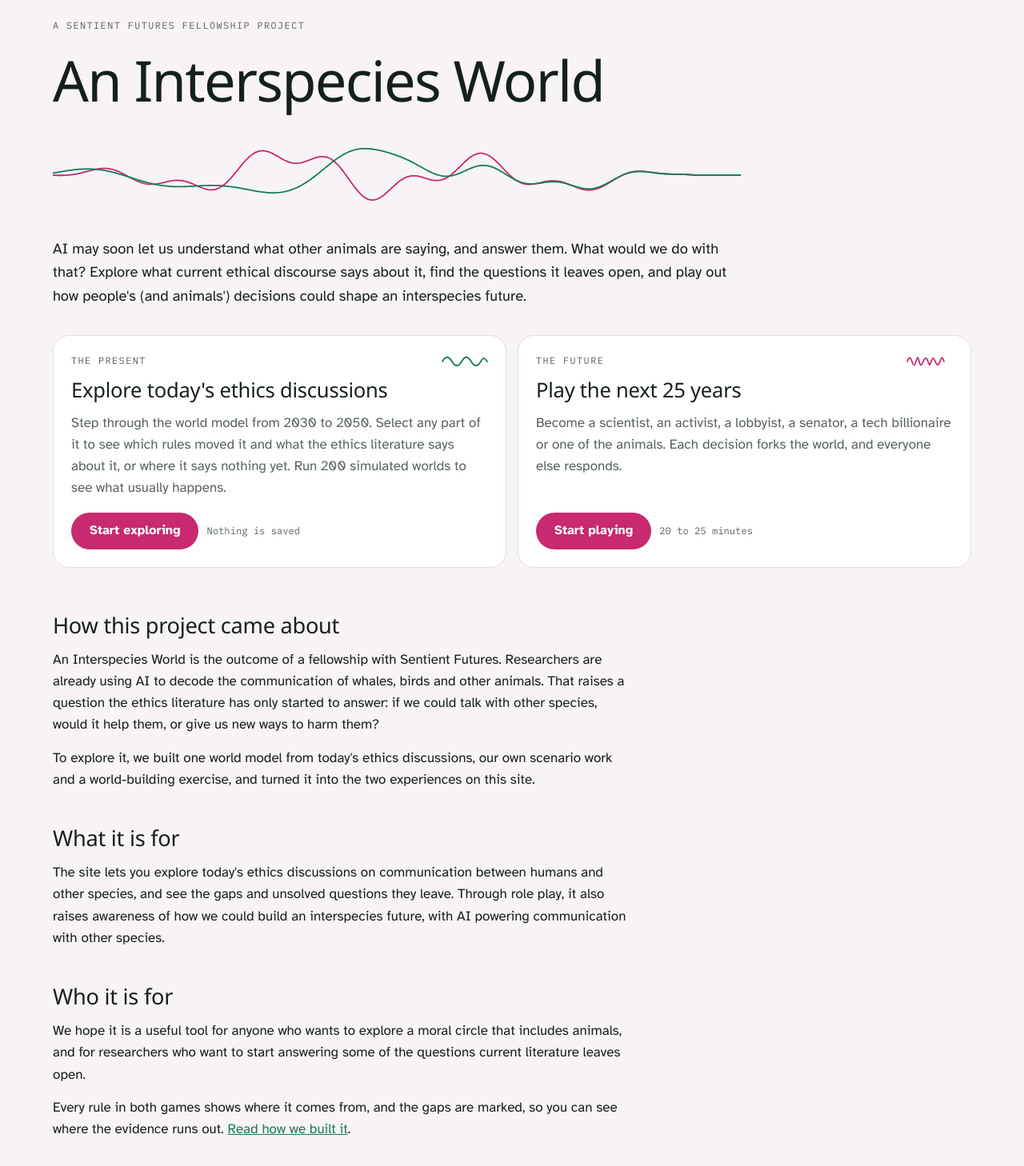
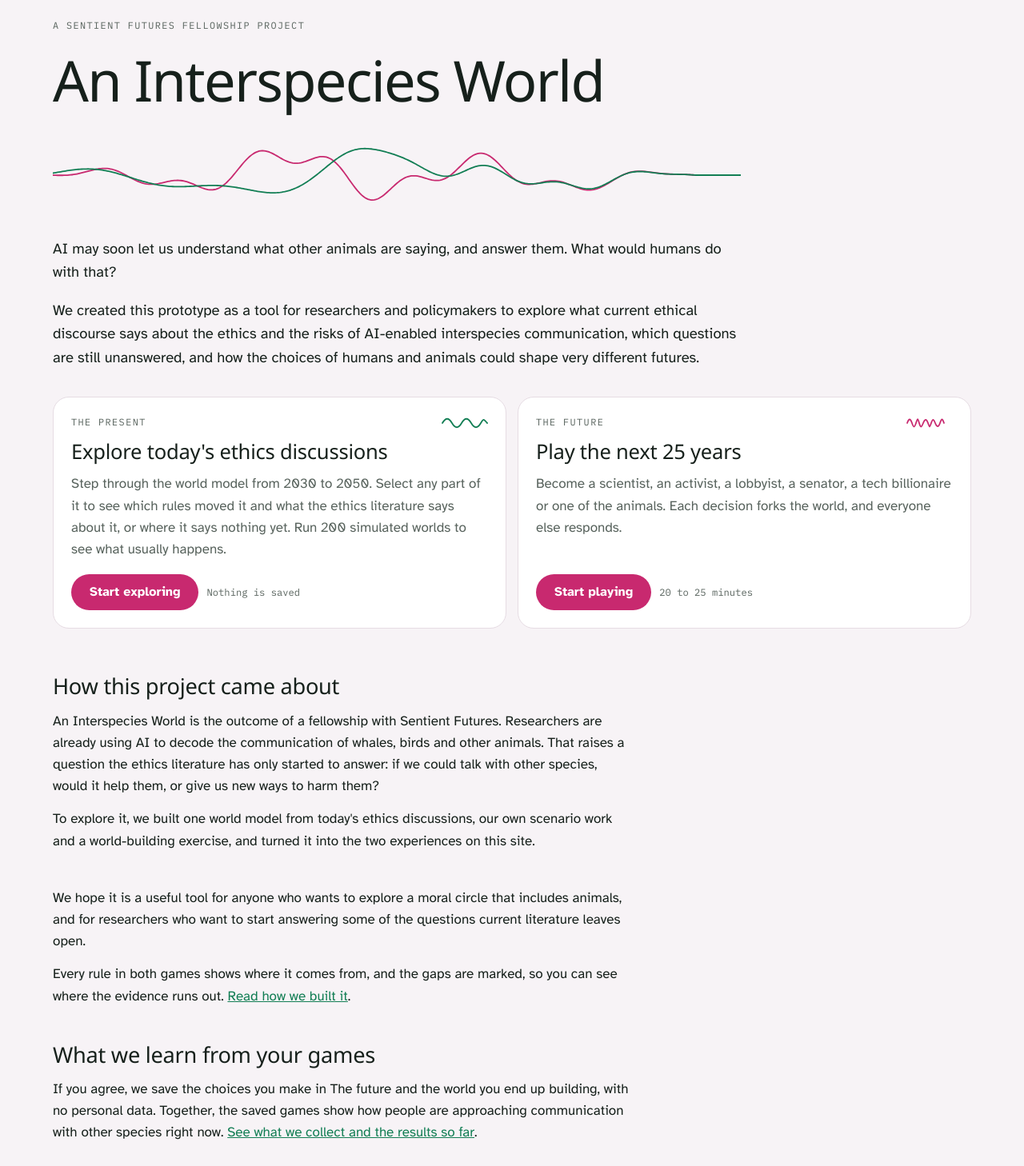
Before and after one commit to interspeciesworld/interspeciesworld, a plain HTML site: page index.html in a window 1280 px wide. Shown: the part 82-1540 px from the top of the page at 80% size. Drawn offline with Linux system fonts and the light colour scheme; a web font is replaced by a local one.

Commit message:
Add files via upload

```diff
--- a/index.html
+++ b/index.html
@@ -607,7 +607,8 @@ ol.path .changes{margin-top:6px}
     <span class="s-eyebrow">A Sentient Futures fellowship project</span>
     <h1 id="about-title">An Interspecies World</h1>
     <canvas class="s-wave" id="hero-wave" aria-hidden="true"></canvas>
-    <p class="s-lead">AI may soon let us understand what other animals are saying, and answer them. What would we do with that? Explore what current ethical discourse says about it, find the questions it leaves open, and play out how people's (and animals') decisions could shape an interspecies future.</p>
+    <p class="s-lead">AI may soon let us understand what other animals are saying, and answer them. What would humans do with that?</p>
+    <p class="s-lead">We created this prototype as a tool for researchers and policymakers to explore what current ethical discourse says about the ethics and the risks of AI-enabled interspecies communication, which questions are still unanswered, and how the choices of humans and animals could shape very different futures.</p>
   </div>
 
   <div class="s-doors">
@@ -632,11 +633,6 @@ ol.path .changes{margin-top:6px}
       <p>To explore it, we built one world model from today's ethics discussions, our own scenario work and a world-building exercise, and turned it into the two experiences on this site.</p>
     </section>
     <section class="s-sec">
-      <h2>What it is for</h2>
-      <p>The site lets you explore today's ethics discussions on communication between humans and other species, and see the gaps and unsolved questions they leave. Through role play, it also raises awareness of how we could build an interspecies future, with AI powering communication with other species.</p>
-    </section>
-    <section class="s-sec">
-      <h2>Who it is for</h2>
       <p>We hope it is a useful tool for anyone who wants to explore a moral circle that includes animals, and for researchers who want to start answering some of the questions current literature leaves open.</p>
       <p>Every rule in both games shows where it comes from, and the gaps are marked, so you can see where the evidence runs out. <a href="#methodology">Read how we built it</a>.</p>
     </section>
@@ -898,7 +894,7 @@ ol.path .changes{margin-top:6px}
 
     <section class="s-sec" id="results">
       <h2>What players are building</h2>
-      <p class="s-small s-muted">Worlds in 2050 from games of The future.</p>
+      <p class="s-small s-muted">Worlds in 2050 from the role-play game.</p>
       <div id="stats-future" class="s-sec"><p class="s-muted s-small">Loading saved games…</p></div>
     </section>
   </div>
```
